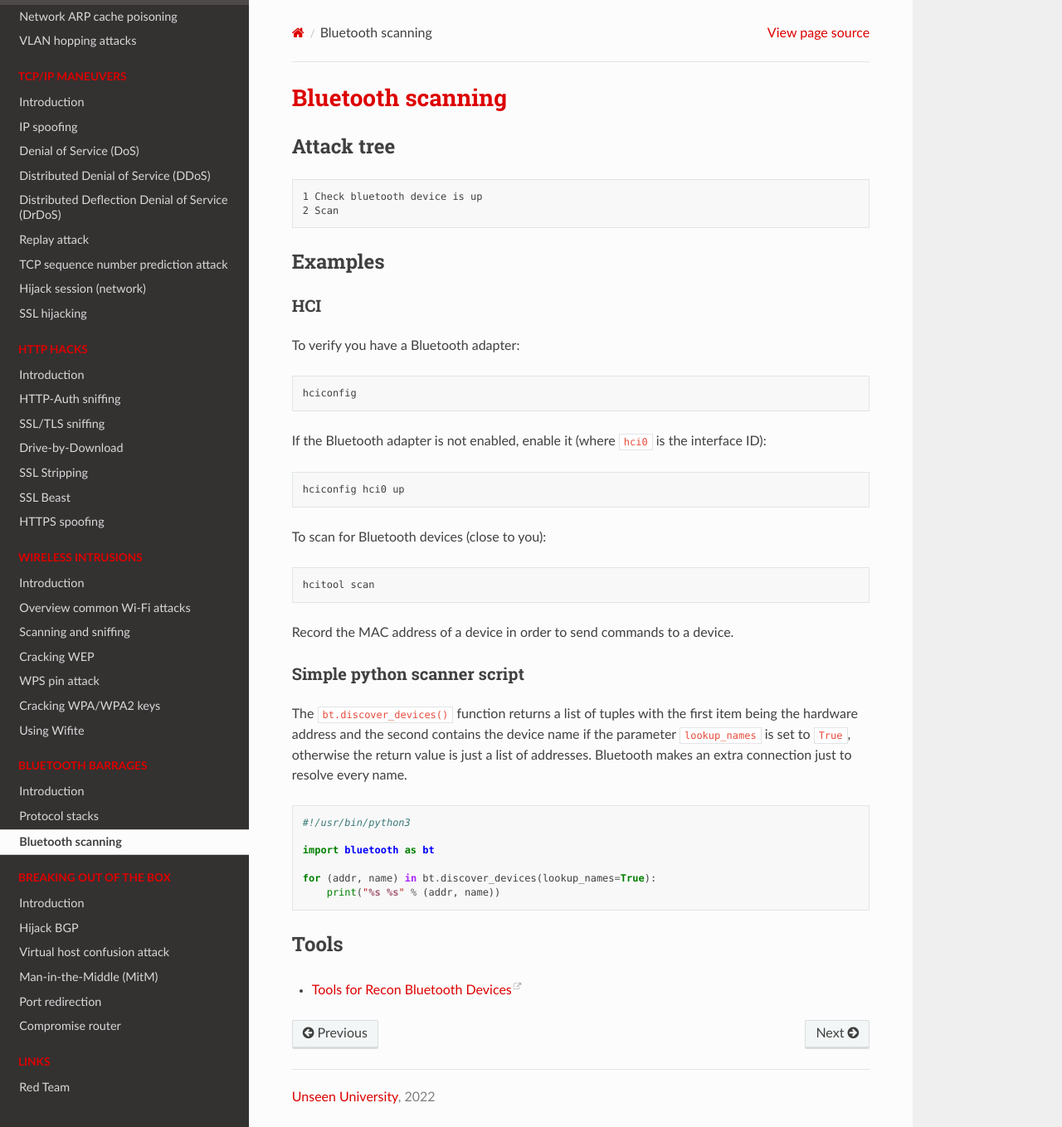
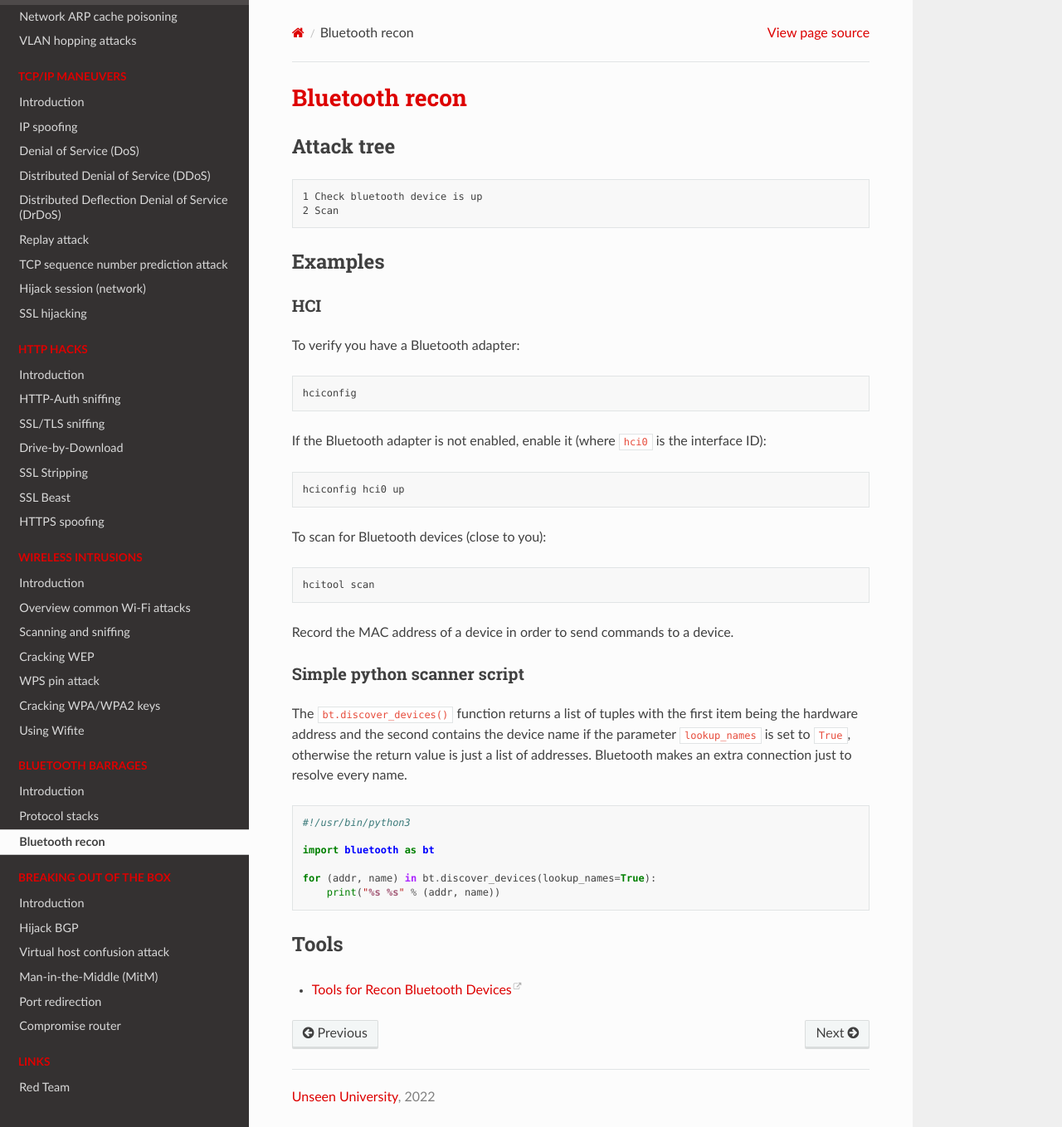
Before and after one commit to tymyrddin/red-network, a Sphinx documentation site: the page built from source/docs/bluetooth/recon.md, in a window 1280 px wide and 1359 px high. Shown: the whole window at 83% size. Built offline with Sphinx 7.4.7 and the Read the Docs theme 2.0.0, drawn with Linux system fonts in a browser that asks for light colours.

Commit message:
Version 0.1

```diff
--- a/source/docs/bluetooth/scanning.md
+++ b/source/docs/bluetooth/recon.md
@@ -1,4 +1,4 @@
-# Bluetooth scanning
+# Bluetooth recon
 
 ## Attack tree
 
--- a/source/index.rst
+++ b/source/index.rst
@@ -91,7 +91,7 @@ Riches in the ground
 
    docs/bluetooth/README.md
    docs/bluetooth/protocol-stacks.md
-   docs/bluetooth/*
+   docs/bluetooth/recon.md
 
 .. toctree::
    :glob:
```
Also changed, not shown: source/docs/bluetooth/README.md (+1 -1 lines).
